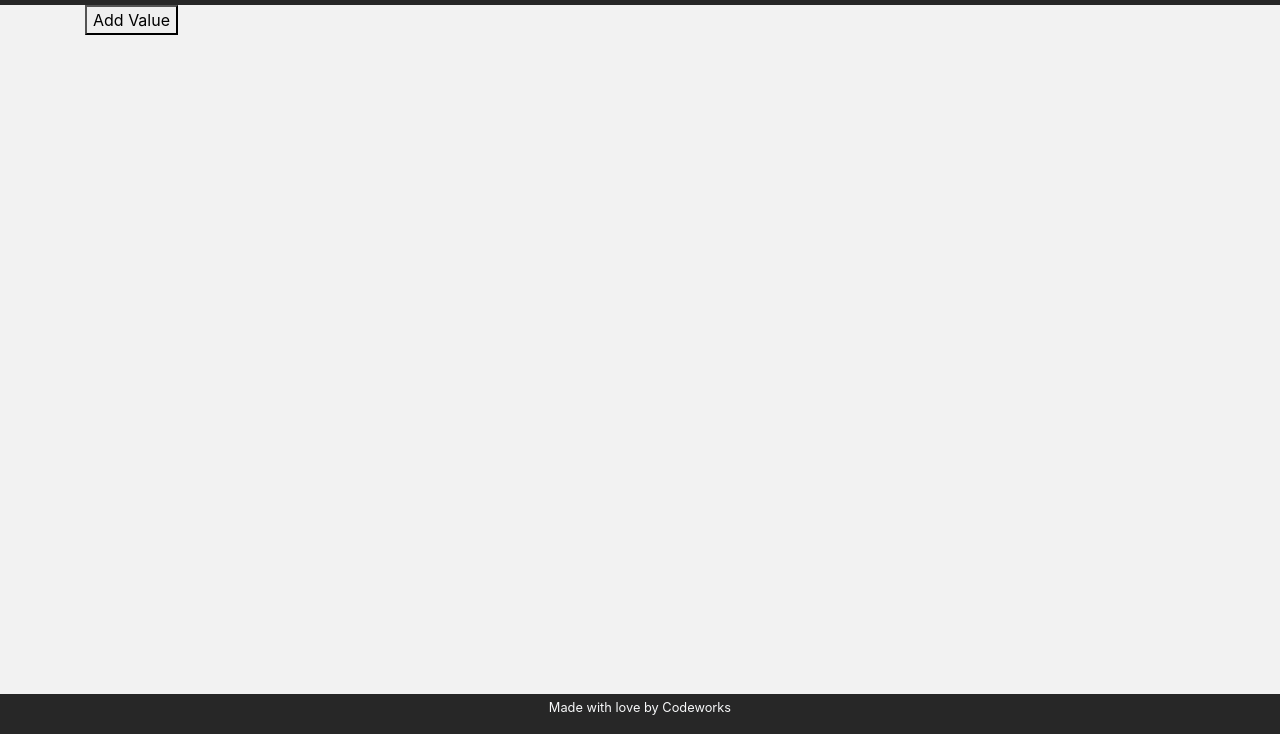
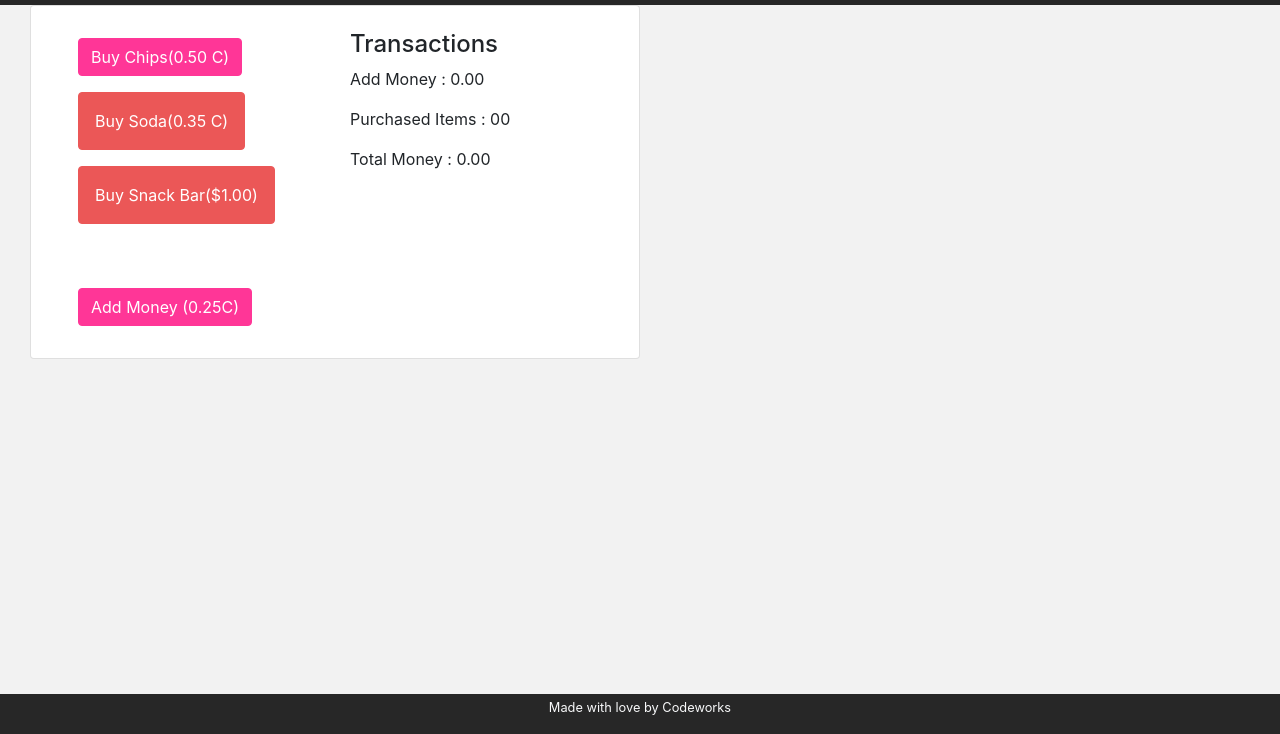
Before and after one commit to shankerkarra/vendingmachine, a website with bundled scripts: page index.html in a window 1280 px wide. Shown: the part 66-800 px from the top of the page. Built offline with nearby package versions, Linux system fonts and the light colour scheme.

Commit message:
Created UI

```diff
--- a/index.html
+++ b/index.html
@@ -21,8 +21,65 @@
             </a>
         </nav>
     </header>
-    <main class="container">
-        <div id="app"></div>
+    <main class="container-fluid">
+        <div class="container-fluid">
+            <div class="card col-md-6 col-sm-6 col-xs-6 col-sm-4 col-md-4">
+                <div class="row h-100 p-4 main1stimg d-flex justify-align-center text-align-center">
+                    <div class="col">
+                        <div class="row">
+                            <div class="col">
+                                <button class="btn btn-secondary w-30 m-2 P-3 justify-align-right" type="submit">Buy
+                                    Chips(0.50
+                                    C)</button>
+                            </div>
+                        </div>
+                        <div class="row">
+                            <div class="col">
+                                <button class="btn btn-danger w-30 m-2 p-3 justify-align-right" type="submit">Buy
+                                    Soda(0.35 C)</button>
+                            </div>
+                        </div>
+                        <div class="row">
+                            <div class="col">
+                                <button class="btn btn-danger w-30 m-2 p-3 justify-align-right" type="submit">Buy Snack
+                                    Bar($1.00) </button>
+                            </div>
+                        </div>
+                    </div>
+                    <div class="col">
+                        <div class="row">
+                            <div class="col Justify-align-center">
+                                <h4>Transactions</h4>
+                            </div>
+                        </div>
+                        <div class="row">
+                            <div class="col">
+                                <p class="AddMoney">Add Money : 0.00</p>
+                            </div>
+                        </div>
+                        <div class="row">
+                            <div class="col">
+                                <p class="PurchasedItem">Purchased Items : 00</p>
+                            </div>
+                        </div>
+                        <div class="row">
+                            <div class="col">
+                                <p class="TotalMoney">Total Money : 0.00</p>
+                            </div>
+                        </div>
+                    </div>
+                </div>
+                <div class="row h-100 p-4 main1stimg d-flex justify-align-center text-align-center">
+                    <div class="col">
+                        <div class="row">
+                            <div class="col">
+                                <button class="btn btn-secondary w-30 m-2 P-3 justify-align-right" type="submit">Add
+                                    Money (0.25C)</button>
+                            </div>
+                        </div>
+                    </div>
+                </div>
+            </div>
     </main>
     <footer class="bg-dark text-light">
         <div class="text-center">
```
